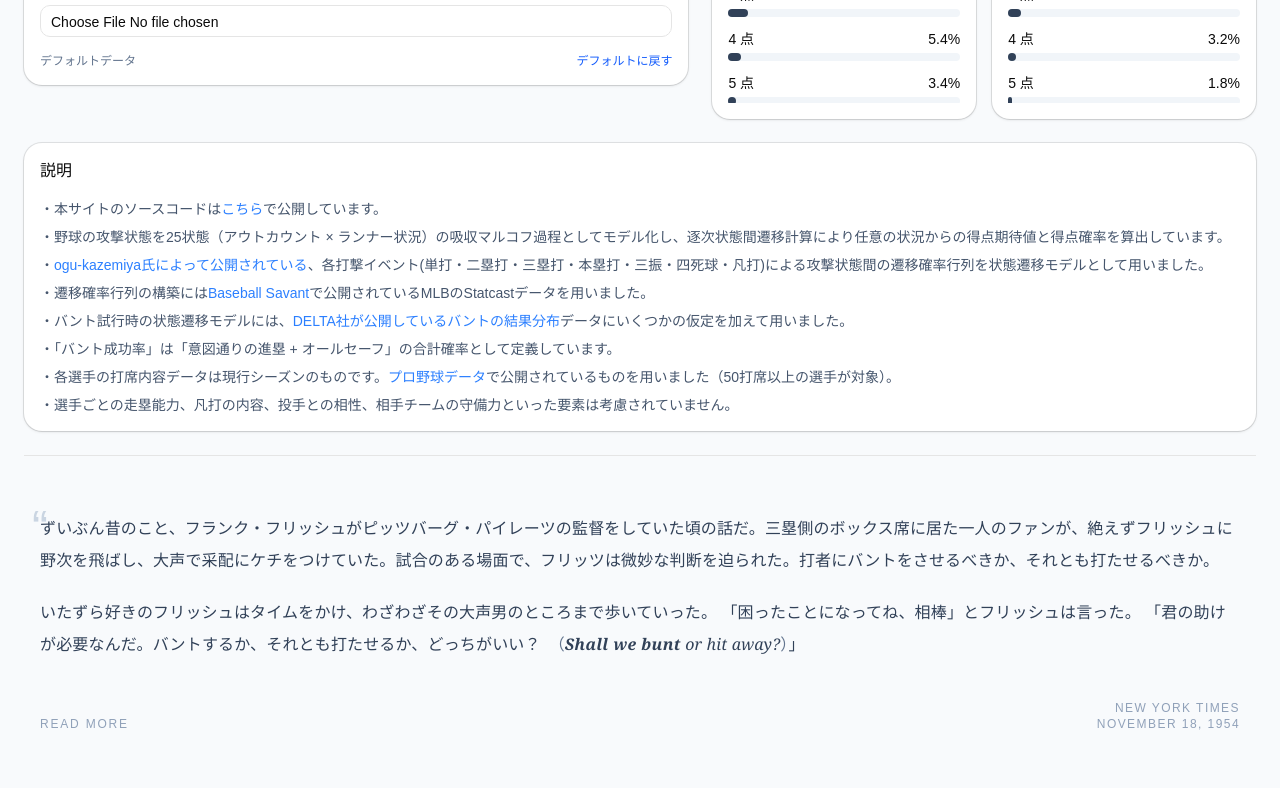
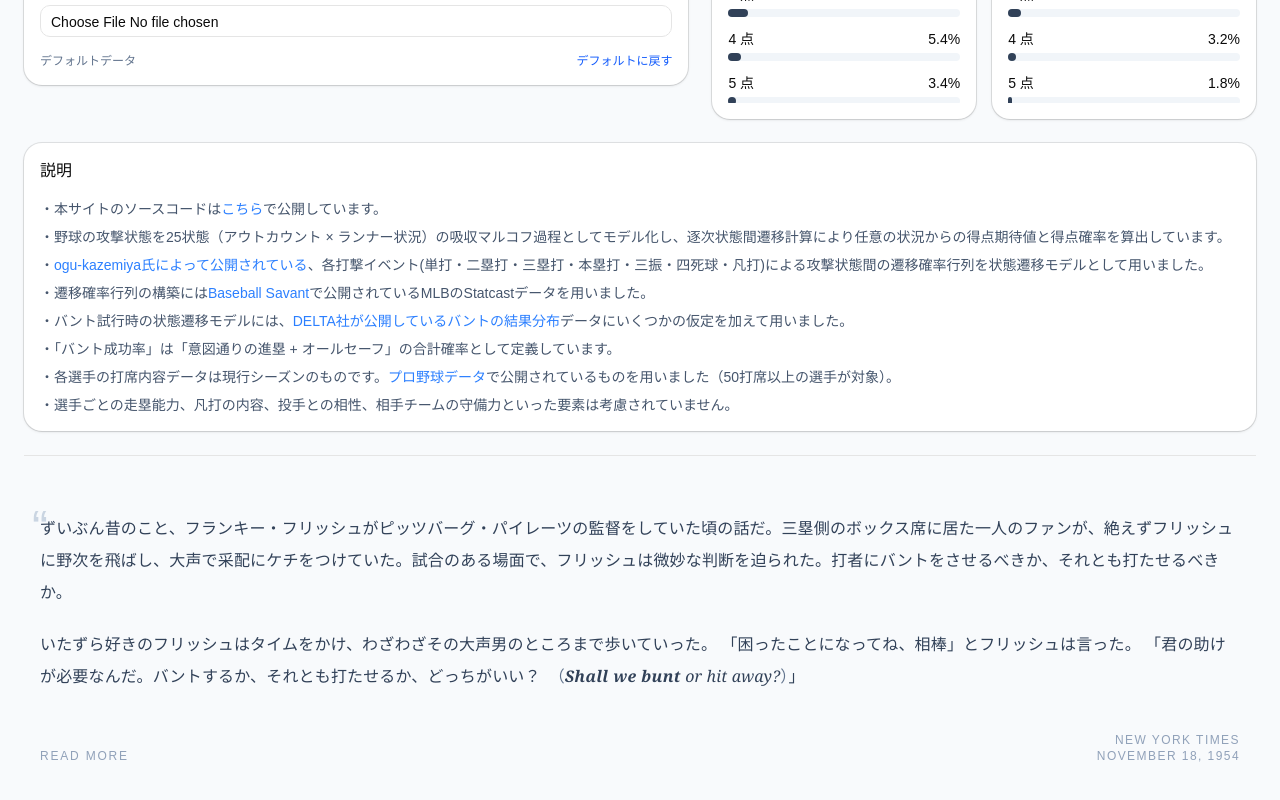
Before and after one commit to haborite/shall-we-bunt, a React (Vite) app: page / in a window 1280 px wide. Shown: the part 803-1603 px from the top of the page. Built offline with nearby package versions, Linux system fonts and the light colour scheme.

Commit message:
fix typo

```diff
--- a/src/App.jsx
+++ b/src/App.jsx
@@ -1184,7 +1184,7 @@ function NyTimesQuote() {
         {/* 本文 */}
         <div className="space-y-5 font-serif text-[16px] leading-8 tracking-[0.01em]">
           <p>
-            ずいぶん昔のこと、フランク・フリッシュがピッツバーグ・パイレーツの監督をしていた頃の話だ。三塁側のボックス席に居た一人のファンが、絶えずフリッシュに野次を飛ばし、大声で采配にケチをつけていた。試合のある場面で、フリッツは微妙な判断を迫られた。打者にバントをさせるべきか、それとも打たせるべきか。
+            ずいぶん昔のこと、フランキー・フリッシュがピッツバーグ・パイレーツの監督をしていた頃の話だ。三塁側のボックス席に居た一人のファンが、絶えずフリッシュに野次を飛ばし、大声で采配にケチをつけていた。試合のある場面で、フリッシュは微妙な判断を迫られた。打者にバントをさせるべきか、それとも打たせるべきか。
           </p>
 
           {/* ★ 強調部分 */}
```
